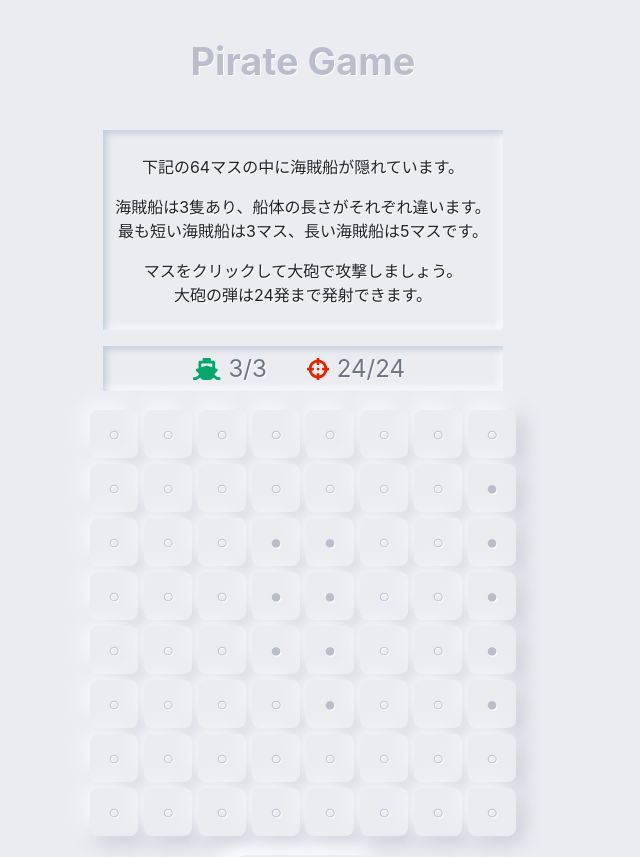
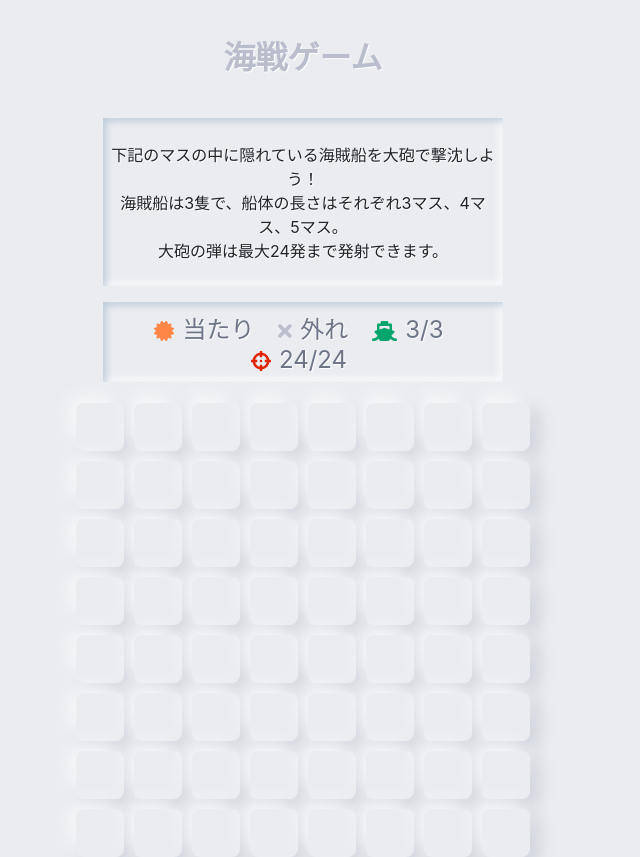
Before and after one commit to ShutoYamada/pirate-game, a React (Create React App) app: page / in a window 1280 px wide. Shown: the top 857 px of the page, without its empty margins (337-977 px from the left). Built offline with nearby package versions, Linux system fonts and the light colour scheme.

Commit message:
完成！

```diff
--- a/src/App.css
+++ b/src/App.css
@@ -12,11 +12,11 @@ div p {
 }
 
 .App-header {
-  min-height: 2.5rem;
+  min-height: 2rem;
   display: flex;
   flex-direction: column;
   align-items: center;
   justify-content: center;
-  font-size: calc(22px + 2vmin);
+  font-size: calc(2rem);
   font-weight: bold;
 }
--- a/src/App.tsx
+++ b/src/App.tsx
@@ -7,7 +7,7 @@ const App : React.FC = () => {
   return (
     <div className="App">
       <header className="App-header">
-        <p className="title">Pirate Game</p>
+        <p className="title">海戦ゲーム</p>
       </header>
       <GameBoard />
     </div>
--- a/src/component/GameBoard.css
+++ b/src/component/GameBoard.css
@@ -30,7 +30,7 @@
 }
 
 .status div {
-    margin: auto 1rem auto 1rem;
+    margin: auto 0.5rem auto 0.5rem;
     flex-direction: row;
     display: inline-block;
 }
@@ -61,6 +61,7 @@ button, input {
 .neumorphic-btn {
     font-size: 20px;
     border: none;
+    cursor: pointer;
     padding: 10px 40px;
     border-radius: 40px;
     color: #6D7587;
@@ -97,8 +98,12 @@ button, input {
     display:inline-flex;
     justify-content: center;
     align-items:center;
-    margin: 3px;
+    margin: 5px;
     font-size: 20px;
+}
+
+.target {
+    background-color: #E32400;
 }
 
 .unselected:hover {
@@ -114,7 +119,7 @@ button, input {
 }
 
 .icon {
-    font-size: 22px;
+    font-size: 20px;
 }
 
 .ship {
@@ -132,3 +137,12 @@ button, input {
 .crosshairs {
     color: #E32400;
 }
+
+.water {
+    color: transparent;
+}
+
+.result {
+    font-size: 18px;
+    color: #E32400
+}
--- a/src/component/GameBoard.tsx
+++ b/src/component/GameBoard.tsx
@@ -1,7 +1,7 @@
 import React from 'react';
 import './GameBoard.css';
 import { FontAwesomeIcon } from "@fortawesome/react-fontawesome";
-import { faShip, faTimes, faCertificate, faCrosshairs } from "@fortawesome/free-solid-svg-icons";
+import { faShip, faTimes, faCertificate, faCrosshairs, faWater } from "@fortawesome/free-solid-svg-icons";
 import TargetInfo, { GenerateTargets } from '../modules/TargetInfo';
 
 interface Props {
@@ -13,8 +13,6 @@ interface State {
     targets : TargetInfo[],
     max : number,
 }
-
-// 参考 http://photoshopvip.net/120672
 
 class GameBoard extends React.PureComponent<Props, State> {
 
@@ -32,6 +30,9 @@ class GameBoard extends React.PureComponent<Props, State> {
         this?.reset();
     }
 
+    /**
+     * ゲームリセット
+     */
     reset = () => {
         this.setState({
             targets : [...GenerateTargets(8)],
@@ -39,23 +40,54 @@ class GameBoard extends React.PureComponent<Props, State> {
         })
     }
 
+    /**
+     * セル押下時処理
+     * @param row
+     * @param col
+     */
     onClickCell = (row : number, col : number) => {
+        let targets = Array.from(this.state.targets);
+        const max = this.state.max;
         const selectedCell = Array.from(this.state.selectedCell);
+        const aliveShips : number = targets.filter(t => !t.isBroken).length
+        const isFinished : boolean = selectedCell.length === max || aliveShips === 0;
+
+        if(isFinished) {
+            alert('もう一度遊ぶには「リセット」を押してね!!');
+            return
+        };
+
+        // 既に選択済のマスかチェック
         const findIndex : number = selectedCell.findIndex((c) => c.row === row && c.col === col);
-
         if(findIndex < 0){
             selectedCell.push({row, col});
+        } else {
+            return;
         }
 
+        // 選択済のマスから大破したターゲットがいるか探索
+        targets.forEach((t) => {
+            if(t.isBroken) return;
+            const allHit : boolean = selectedCell.filter((c) => {
+                return !!(t.cells.find((tc) => tc.row === c.row && tc.col === c.col));
+            }).length === t.cells.length;
+            // 大破の場合はフラグを立てておく
+            t.isBroken = allHit;
+        })
+
         this.setState({
-            selectedCell
+            selectedCell,
+            targets
         })
     }
 
     render = () => {
 
+        const { selectedCell, targets, max } = this.state;
+        const aliveShips : number = targets.filter(t => !t.isBroken).length
+        const isFinished : boolean = selectedCell.length === max || aliveShips === 0;
+
         let { lines } = this.props;
-        const { selectedCell, targets, max } = this.state;
         lines = lines || 8;
 
         let rows : JSX.Element[] = [];
@@ -68,13 +100,28 @@ class GameBoard extends React.PureComponent<Props, State> {
                 const selected : boolean = selectedCell.some((c) => c.row === i && c.col === j);
                 const isTarget : boolean = targets.some((t) => {
                     return !!(t.cells.find((c) => c.row === i && c.col === j));
-                })
+                });
 
-                //<FontAwesomeIcon className='icon times' icon={faTimes} />
+                // デフォルトでは透明アイコンを表示
+                let icon : JSX.Element = (
+                    <FontAwesomeIcon className='water' icon={faWater} />
+                );
+
+                // もし選択されたマスなら
+                if(selected){
+                    // ターゲットの有無で表示するアイコンを変更
+                    icon = isTarget? (
+                        <FontAwesomeIcon className='icon certificate' icon={faCertificate} />
+                    ) : (
+                        <FontAwesomeIcon className='icon times' icon={faTimes} />
+                    )
+                }
 
                 cells.push(
-                    <button className={`cell ${selected? 'selected' : 'unselected'}`} key={`${i.toString()}_${j.toString()}`} onClick={()=>{this.onClickCell(i, j)}}>
-                        <p style={{margin : 'auto'}}>{isTarget? '●' : '○'}</p>
+                    <button className={`cell ${selected? 'selected' : 'unselected'} ${isFinished && isTarget? 'target' : ''}`}
+                            key={`${i.toString()}_${j.toString()}`}
+                            onClick={()=>{this.onClickCell(i, j)}}>
+                        {icon}
                     </button>
                 )
             }
@@ -86,17 +133,36 @@ class GameBoard extends React.PureComponent<Props, State> {
             )
         }
 
+        const result : JSX.Element = isFinished? (
+            <div className="status inset">
+                    {targets.filter(t => !t.isBroken).length === 0? (
+                        <p className='result'>完全勝利！</p>
+                    ) : (
+                        <p className='result'>残念！また遊んでね</p>
+                    )}
+            </div>
+        ) : null;
+
         return (
             <div>
                 <div className="description inset">
-                    <p>下記の64マスの中に海賊船が隠れています。</p>
-                    <p>海賊船は3隻あり、船体の長さがそれぞれ違います。<br/>最も短い海賊船は3マス、長い海賊船は5マスです。</p>
-                    <p>マスをクリックして大砲で攻撃しましょう。<br/>大砲の弾は24発まで発射できます。</p>
+                    <p>下記のマスの中に隠れている海賊船を大砲で撃沈しよう！<br/>
+                    海賊船は3隻で、船体の長さはそれぞれ3マス、4マス、5マス。<br/>
+                    大砲の弾は最大24発まで発射できます。</p>
                 </div>
+                {result}
                 <div className="status inset">
                     <div>
+                        <FontAwesomeIcon className='icon certificate' icon={faCertificate} />
+                        <p>当たり</p>
+                    </div>
+                    <div>
+                        <FontAwesomeIcon className='icon times' icon={faTimes} />
+                        <p>外れ</p>
+                    </div>
+                    <div>
                         <FontAwesomeIcon className='icon ship' icon={faShip} />
-                        <p>3/3</p>
+                        <p>{`${targets.filter(t => !t.isBroken).length}/${targets.length}`}</p>
                     </div>
                     <div>
                         <FontAwesomeIcon className='icon crosshairs' icon={faCrosshairs} />
@@ -107,7 +173,7 @@ class GameBoard extends React.PureComponent<Props, State> {
                     {rows}
                 </div>
                 <div className="menu">
-                    <button className="neumorphic-btn" onClick={this?.reset} >やり直す</button>
+                    <button className="neumorphic-btn" onClick={this?.reset} >リセット</button>
                 </div>
             </div>
         );
--- a/tsconfig.json
+++ b/tsconfig.json
@@ -8,6 +8,7 @@
     ],
     "allowJs": true,
     "skipLibCheck": true,
+    "strictNullChecks": false,
     "esModuleInterop": true,
     "allowSyntheticDefaultImports": true,
     "strict": true,
```
